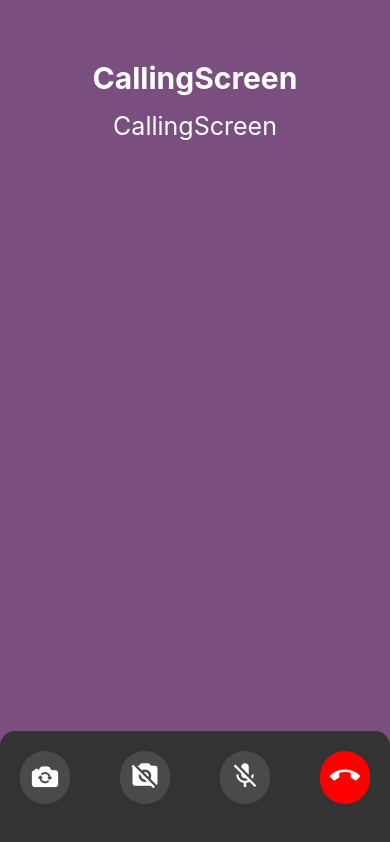
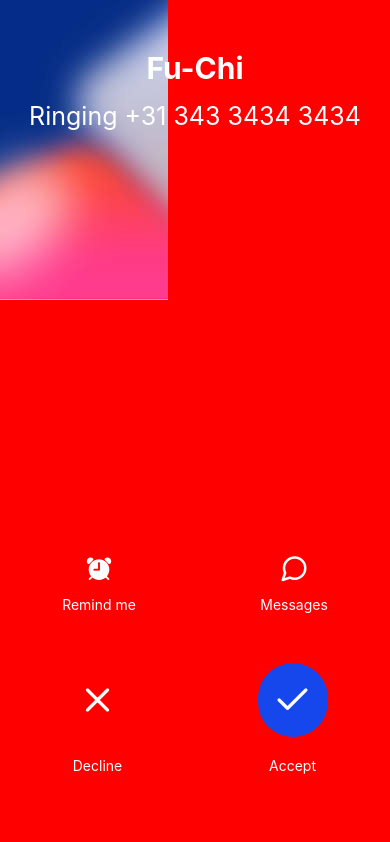
Before and after one commit to geoffcfchen/VideoCall, a React Native app: screen / in a window 390 px wide. Built offline with nearby package versions, Linux system fonts and the light colour scheme.

Commit message:
finish incoming call screen

```diff
--- a/App.js
+++ b/App.js
@@ -10,12 +10,13 @@ import {SafeAreaView, StatusBar} from 'react-native';
 
 import ContactScreen from './src/screens/ContactsScreen';
 import CallingScreen from './src/screens/CallingScreen';
+import IncomingCallScreen from './src/screens/IncomingCallScreen';
 
 const App = () => {
   return (
     <>
       <StatusBar barStyle={'dark-content'} />
-      <CallingScreen></CallingScreen>
+      <IncomingCallScreen></IncomingCallScreen>
     </>
   );
 };
--- /dev/null
+++ b/src/screens/IncomingCallScreen/index.js
@@ -0,0 +1,102 @@
+import {
+  View,
+  Image,
+  Text,
+  StyleSheet,
+  ImageBackground,
+  Pressable,
+} from 'react-native';
+import React from 'react';
+import bg from '../../../assets/images/ios_bg.jpeg';
+import Ionicons from 'react-native-vector-icons/Ionicons';
+import Entypo from 'react-native-vector-icons/Entypo';
+import Feather from 'react-native-vector-icons/Feather';
+
+const IncomingCallScreen = () => {
+  const onDecline = () => {
+    console.warn('on Decline');
+  };
+
+  const onAccept = () => {
+    console.warn('on Accept');
+  };
+
+  return (
+    <ImageBackground source={bg} style={styles.bg} resizeMode="cover">
+      <Text style={styles.name}>Fu-Chi</Text>
+      <Text style={styles.phoneNumber}>Ringing +31 343 3434 3434</Text>
+
+      <View style={[styles.row, {marginTop: 'auto'}]}>
+        <View style={styles.iconsContainer}>
+          <Ionicons name="alarm" color="white" size={30}></Ionicons>
+          <Text style={styles.iconsText}>Remind me</Text>
+        </View>
+        <View style={styles.iconsContainer}>
+          <Feather name="message-circle" color="white" size={30}></Feather>
+          <Text style={styles.iconsText}>Messages</Text>
+        </View>
+      </View>
+      <View style={styles.row}>
+        {/* Decline Button */}
+
+        <Pressable onPress={onDecline} style={styles.iconsContainer}>
+          <View style={styles.iconsButtonContainer}>
+            <Feather name="x" color="white" size={40}></Feather>
+          </View>
+          <Text style={styles.iconsText}>Decline</Text>
+        </Pressable>
+
+        {/* Accept Button */}
+        <Pressable onPress={onAccept} style={styles.iconsContainer}>
+          <View
+            style={[styles.iconsButtonContainer, {backgroundColor: '#1647EC'}]}>
+            <Feather name="check" color="white" size={40}></Feather>
+          </View>
+          <Text style={styles.iconsText}>Accept</Text>
+        </Pressable>
+      </View>
+    </ImageBackground>
+  );
+};
+
+const styles = StyleSheet.create({
+  name: {
+    fontSize: 30,
+    fontWeight: 'bold',
+    color: 'white',
+    marginTop: 50,
+    marginBottom: 15,
+  },
+  phoneNumber: {
+    fontSize: 25,
+    color: 'white',
+  },
+  bg: {
+    backgroundColor: 'red',
+    flex: 1,
+    alignItems: 'center',
+    paddingBottom: 50,
+  },
+
+  row: {
+    width: '100%',
+    flexDirection: 'row',
+    justifyContent: 'space-around',
+  },
+  iconsContainer: {
+    alignItems: 'center',
+    marginVertical: 20,
+  },
+  iconsText: {
+    color: 'white',
+    marginTop: 10,
+  },
+  iconsButtonContainer: {
+    backgroundColor: 'red',
+    padding: 15,
+    borderRadius: 40,
+    margin: 10,
+  },
+});
+
+export default IncomingCallScreen;
```
Also changed, not shown: assets/images/ios_bg.jpeg (added).
